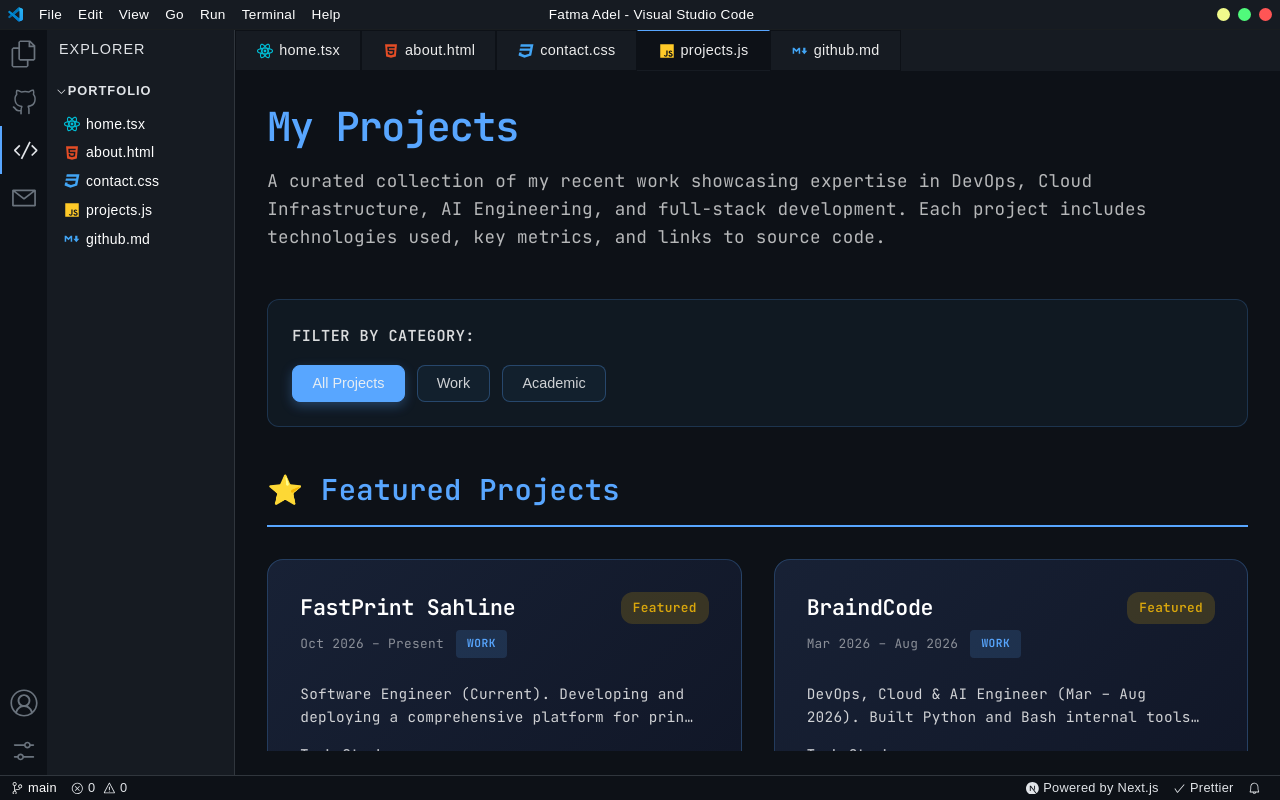
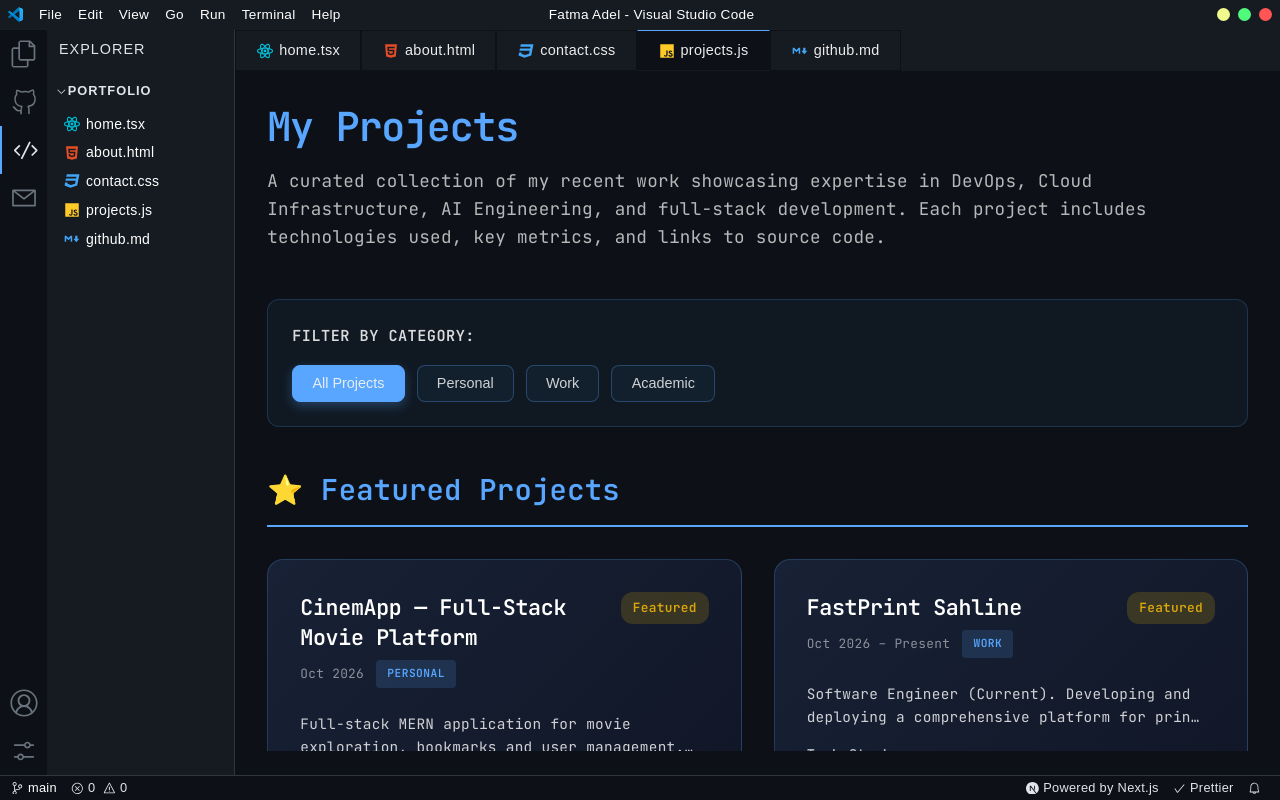
Before and after one commit to fa-a11-cmyk/portfolio, a Next.js app: page /projects in a window 1280 px wide. Built offline with nearby package versions, Linux system fonts and the light colour scheme.

Commit message:
feat(projects): add CinemApp full-stack movie platform

```diff
--- a/data/projects.ts
+++ b/data/projects.ts
@@ -16,6 +16,34 @@ export interface Project {
 }
 
 export const projects: Project[] = [
+  {
+    title: 'CinemApp — Full-Stack Movie Platform',
+    description:
+      'Full-stack MERN application for movie exploration, bookmarks and user management. Features stateless JWT authentication with bcrypt salting, resilient OMDB REST API integration with asynchronous plot enrichment, MongoDB persistence with in-memory fallback, and responsive dark cinema design.',
+    slug: 'cinemapp-movie-platform',
+    link: 'https://github.com/fa-a11-cmyk/CinemApp',
+    github: 'https://github.com/fa-a11-cmyk/CinemApp',
+    category: 'Personal',
+    date: 'Oct 2026',
+    featured: true,
+    technologies: [
+      { name: 'React.js' },
+      { name: 'Node.js' },
+      { name: 'Express' },
+      { name: 'MongoDB' },
+      { name: 'JWT' },
+      { name: 'bcrypt' },
+      { name: 'OMDB API' },
+      { name: 'Vite' }
+    ],
+    metrics: [
+      { label: 'Architecture', value: 'MERN Stack + Stateless JWT' },
+      { label: 'API Integration', value: 'OMDB REST API + Batch Enrichment' },
+      { label: 'Security', value: 'bcrypt (10 rounds) + Route Guards' }
+    ],
+    color: '#f59e0b',
+    gradient: 'linear-gradient(135deg, rgba(245, 158, 11, 0.3), rgba(6, 182, 212, 0.3))'
+  },
   {
     title: 'FastPrint Sahline',
     description:
```
